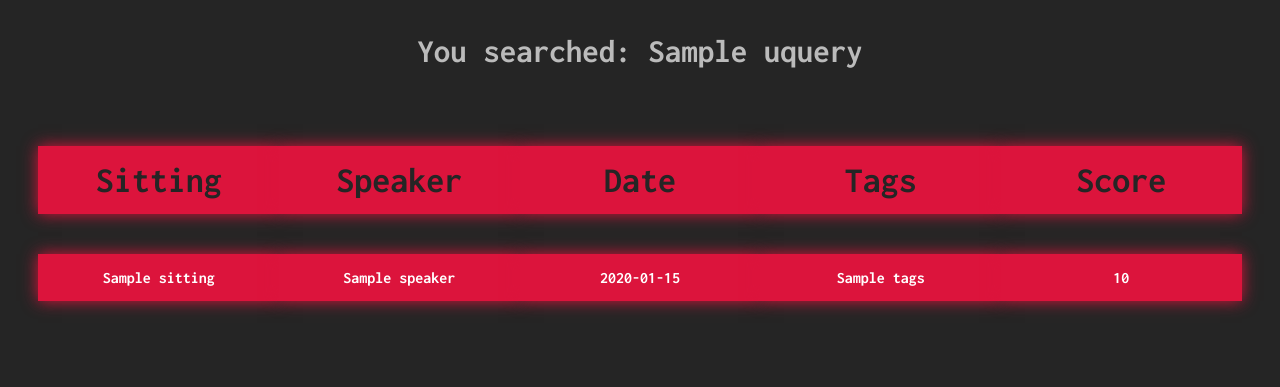
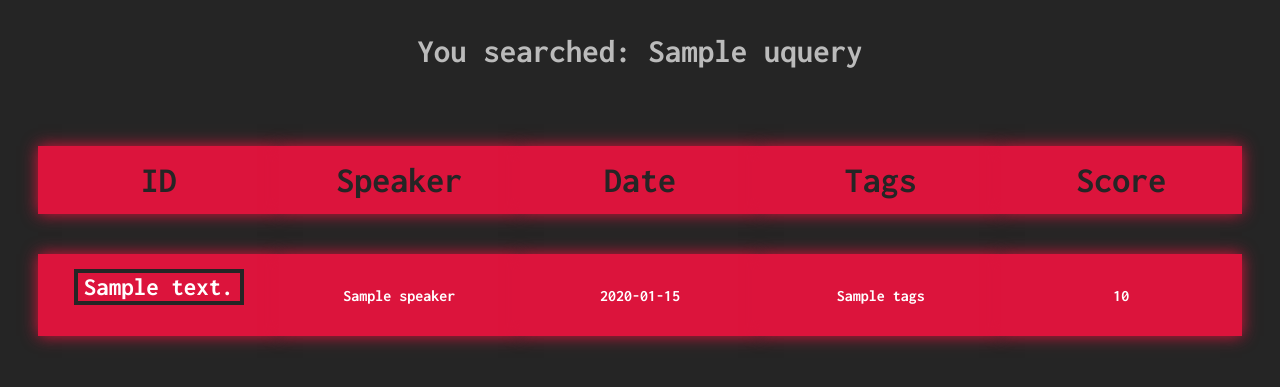
Before and after one commit to helenmand/Information-Retrieval, a Flask app: template templates/result.html in a window 1280 px wide. Shown: the top 387 px of the page. Run offline with Flask 2, Linux system fonts and the light colour scheme; the template is opened without the code that fills it: most values are stand-ins (such as "Sample title", 1, 10 or a date in 2020); lists and menus that the app fills with data are empty.

Commit message:
link sittings

```diff
--- a/app.py
+++ b/app.py
@@ -16,6 +16,10 @@ def index():
 # Result page
 @app.route('/result', methods=['GET', 'POST'])
 def queries():
+    global link1
+    if request.method == 'POST':
+        link1 = request.form.get('query')
+        return redirect('/sitting')
     """data = [
             ['sitting 1', 'speaker 1', 'ffff', 'Lorem ipsum dolor sit amet. Aut error commodi ut ipsum voluptatem aut facere', '1'],
             ['sitting 2', 'speaker 2', 'ffff', 'Lorem ipsum dolor sit amet. Aut error commodi ut ipsum voluptatem aut facere', '0.5'],
@@ -23,8 +27,14 @@ def queries():
             ['sitting 4', 'speaker 3', 'ffff', 'Lorem ipsum dolor sit amet. Aut error commodi ut ipsum voluptatem aut facere', '0.9'],
             ['sitting 5', 'speaker 2', 'ffff', 'Lorem ipsum dolor sit amet. Aut error commodi ut ipsum voluptatem aut facere', '0.4'],
             ]"""
+    global data
     data = q.get_random_data()
     return render_template('result.html', queryDetails = data, uquery = results)
+
+@app.route('/sitting', methods=['GET', 'POST'])
+def sitting():
+    dt = data[int(link1)][1:]
+    return render_template('sitting.html', toPrint=dt)
 
 @app.errorhandler(404)
 def page_not_found(e):
--- a/query.py
+++ b/query.py
@@ -15,4 +15,8 @@ def get_random_data():
             speech_sample = (' '.join(speech_sample)).translate(str.maketrans('', '', string.punctuation))
             sittings.append([row[4], row[0], row[1], speech_sample, random.randint(0,100)/100])
 
-    return random.sample(sittings, 5)
+    sample = random.sample(sittings, 5)
+    for i in range(0,5):
+        sample[i].insert(0, i)
+
+    return sample
--- a/templates/result.html
+++ b/templates/result.html
@@ -40,6 +40,8 @@
           box-shadow: 0 0 15px crimson;
         }
 
+        form{ align-items: center; }
+
         li { margin-bottom: 40px; }
 
         td:hover {transform: scale(1.1); }
@@ -50,10 +52,20 @@
 
         li:last-child { margin-bottom: 0px; }
 
+        input:hover { cursor: pointer;}
 
         .hd {
           color: #252525;
           font-size: 36px;
+        }
+
+        input{
+          font-family: "Inconsolata", monospace;
+          font-size: 25px;
+          color: white;
+          background-color: crimson;
+          border: 0.3rem solid;;
+          border-color: #252525;
         }
 
     </style>
@@ -63,17 +75,21 @@
       <ul>
         <table>
           <li>
-            <th class="hd"> Sitting</th>
+            <th class="hd"> ID</th>
             <th class="hd"> Speaker </th>
             <th class="hd"> Date </th>
             <th class="hd"> Tags </th>
             <th class="hd"> Score </th>
           </li>
         </table>
-        {% for sitting, speaker, date, tags, score in queryDetails %}
+        {% for id, sittingid, speaker, date, tags, score in queryDetails %}
         <table>
           <li>
-            <td> {{sitting}} </td>
+            <td>
+              <form method="POST" action="" id="annotator">
+                  <input type="submit" name="query" value="{{id}}" placeholder={{sittingid}}></input>
+              </form>
+           </td>
             <td> {{speaker}} </td>
             <td> {{date}} </td>
             <td> {{tags}} </td>
```
Also changed, not shown: templates/sitting.html (added, +16 -0 lines).
